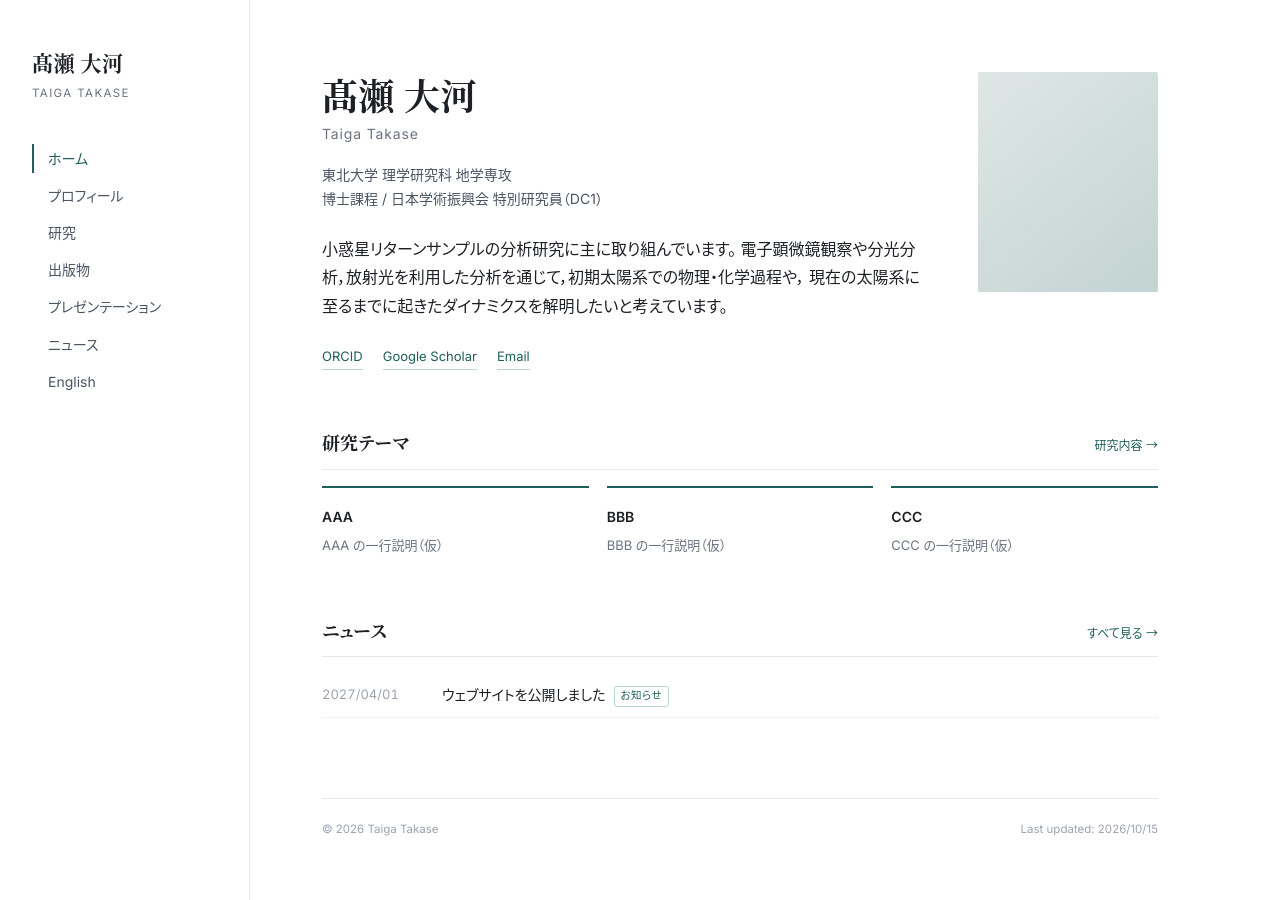
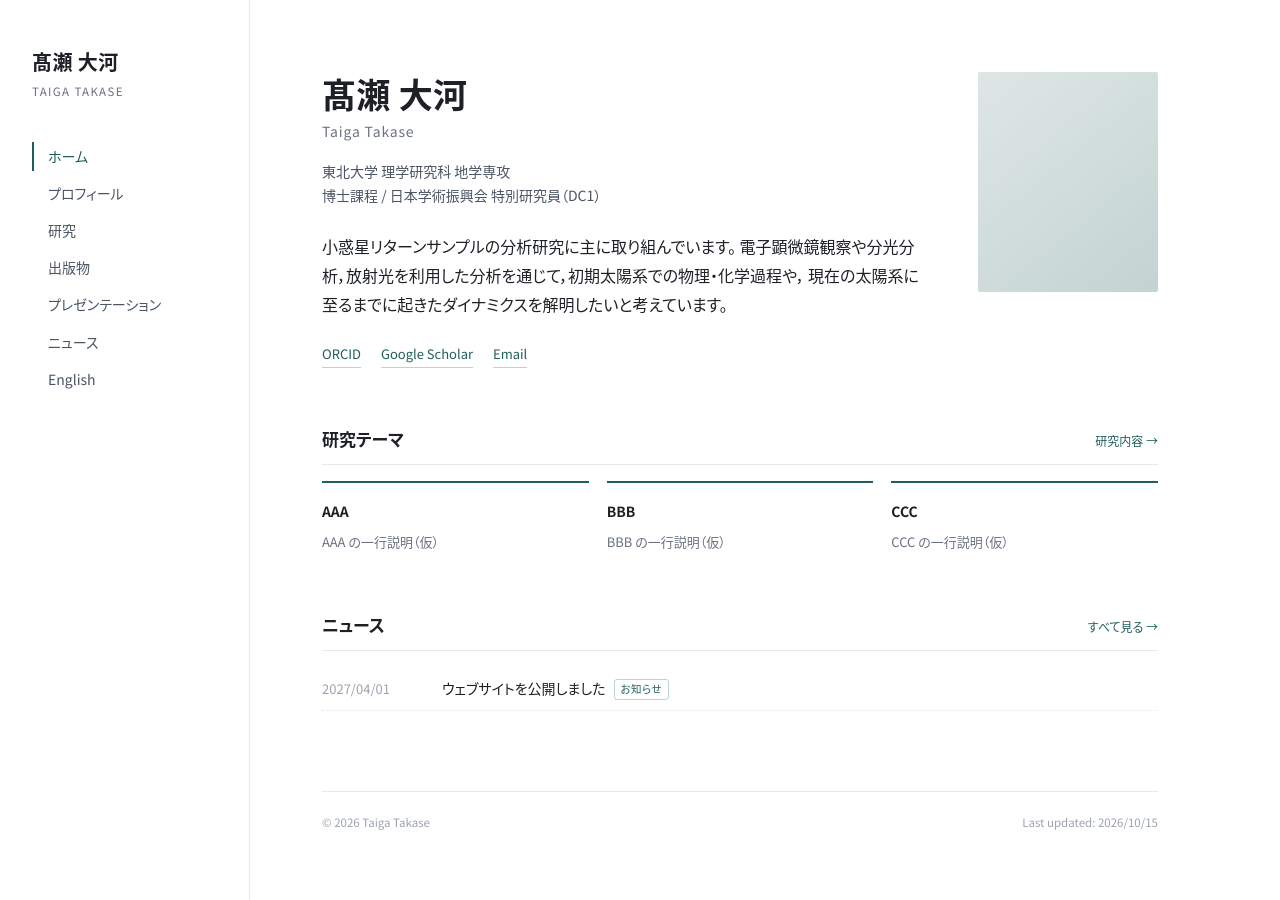
Before and after one commit to takasetaigat1/takasetaigat1.github.io, a Jekyll site: the page built from index.html, in a window 1280 px wide. Built offline with Jekyll 4.4.1, drawn with Linux system fonts in a browser that asks for light colours.

Commit message:
Typography: gothic throughout (Hiragino Sans, Noto Sans JP fallback)
Co-Authored-By: Claude Fable 5.1 <noreply@anthropic.com>
Claude-Session: https://claude.ai/code/session_01WJ69PvNMxXwpNZfvYmXkxj

```diff
--- a/_layouts/default.html
+++ b/_layouts/default.html
@@ -7,7 +7,7 @@
   <meta name="description" content="{{ page.description | default: site.author.name_ja }} — {{ site.author.affiliation_ja }}">
   <link rel="preconnect" href="https://fonts.googleapis.com">
   <link rel="preconnect" href="https://fonts.gstatic.com" crossorigin>
-  <link href="https://fonts.googleapis.com/css2?family=Inter:wght@400;500;600&family=Noto+Sans+JP:wght@400;500;700&family=Noto+Serif+JP:wght@500;600&display=swap" rel="stylesheet">
+  <link href="https://fonts.googleapis.com/css2?family=Noto+Sans+JP:wght@400;500;700&display=swap" rel="stylesheet">
   <link rel="stylesheet" href="{{ '/assets/css/style.css' | relative_url }}">
   <link rel="icon" href="{{ '/assets/img/favicon.svg' | relative_url }}" type="image/svg+xml">
 </head>
--- a/assets/css/style.css
+++ b/assets/css/style.css
@@ -12,8 +12,9 @@
   --line:     #e6e8ea;   /* 罫線 */
   --bg:       #ffffff;
   --bg-2:     #f7f8f8;
-  --serif: "Noto Serif JP", "Noto Serif CJK JP", "Hiragino Mincho ProN", serif;
-  --sans:  "Inter", "Noto Sans JP", "Noto Sans CJK JP", "Hiragino Sans", sans-serif;
+  /* 全体をゴシックに。Mac はヒラギノ角ゴ、他環境は Noto Sans JP（Web フォント）で代替 */
+  --sans:  "Hiragino Sans", "Hiragino Kaku Gothic ProN", "Noto Sans JP", "Noto Sans CJK JP", "Inter", sans-serif;
+  --serif: var(--sans);
   --side-w: 250px;
 }
 
@@ -43,7 +44,7 @@ img { max-width: 100%; display: block; }
   display: flex; flex-direction: column;
 }
 .side-name {
-  font-family: var(--serif); font-size: 21px; font-weight: 600;
+  font-family: var(--sans); font-size: 20px; font-weight: 700;
   color: var(--ink); letter-spacing: .02em; line-height: 1.4;
 }
 .side-name:hover { text-decoration: none; }
@@ -60,12 +61,12 @@ img { max-width: 100%; display: block; }
 
 /* ---------- typography ---------- */
 h1 {
-  font-family: var(--serif); font-size: 36px; font-weight: 600;
+  font-family: var(--sans); font-size: 34px; font-weight: 700;
   line-height: 1.3; letter-spacing: .01em;
 }
 h1 small { display: block; font-family: var(--sans); font-size: 14px; font-weight: 400; color: var(--ink-3); letter-spacing: .06em; margin-top: 6px; }
 h2 {
-  font-family: var(--serif); font-size: 18px; font-weight: 600;
+  font-family: var(--sans); font-size: 17px; font-weight: 700;
   margin: 56px 0 16px; padding-bottom: 10px; border-bottom: 1px solid var(--line);
   display: flex; justify-content: space-between; align-items: baseline;
 }
```
